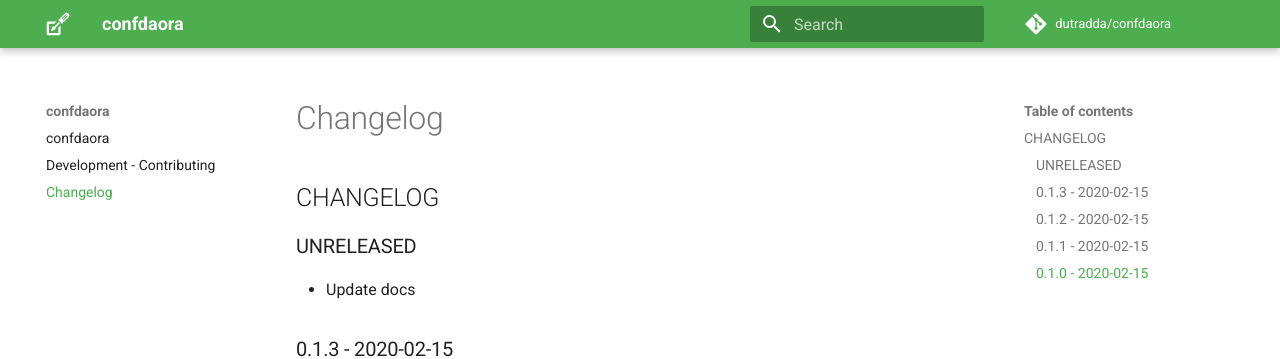
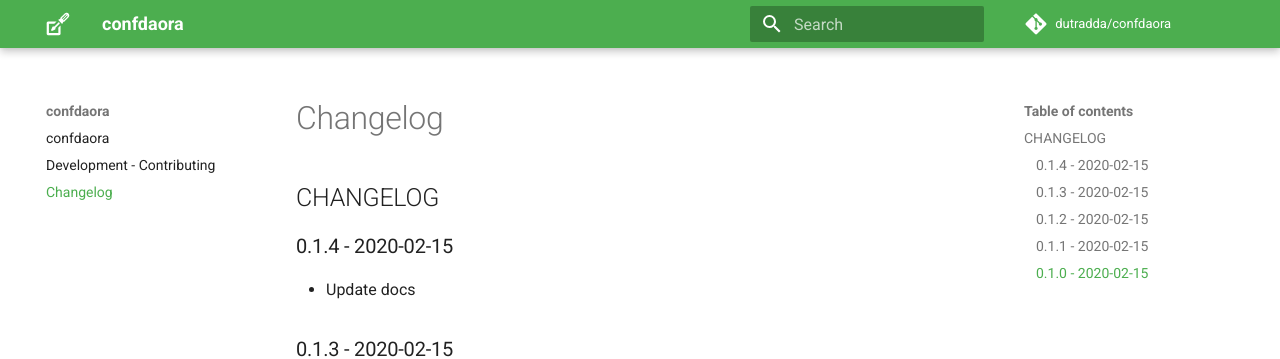
Before and after one commit to dutradda/confdaora, an MkDocs documentation site: the page built from docs/changelog.md, in a window 1280 px wide. Shown: the top 359 px of the page. Built offline with MkDocs 1.6.1 and Material for MkDocs 9.7.7, drawn with Linux system fonts in a browser that asks for light colours; comment, search, counter and statistics services are not loaded.

Commit message:
Update CHANGELOG

```diff
--- a/docs/changelog.md
+++ b/docs/changelog.md
@@ -1,6 +1,6 @@
 ## CHANGELOG
 
-### UNRELEASED
+### 0.1.4 - 2020-02-15
 
  - Update docs
 
```
Also changed, not shown: CHANGELOG.md (+1 -1 lines).
